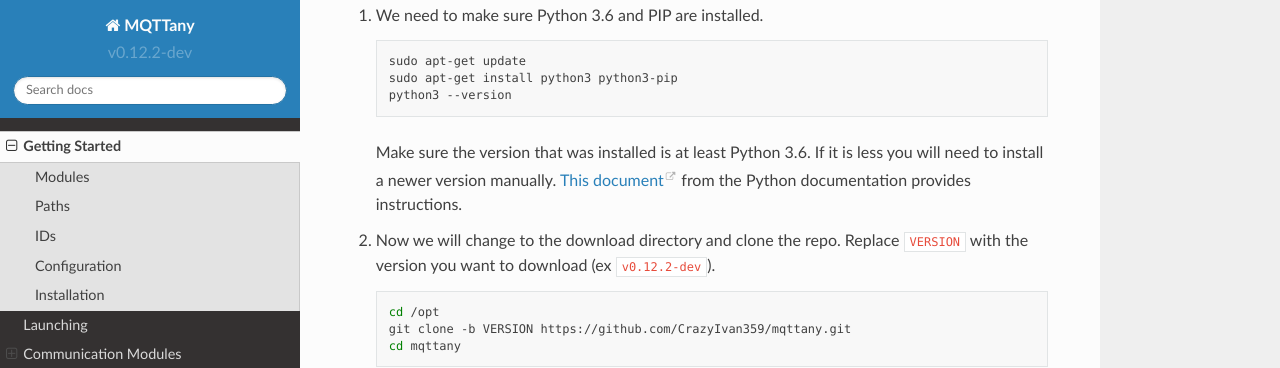
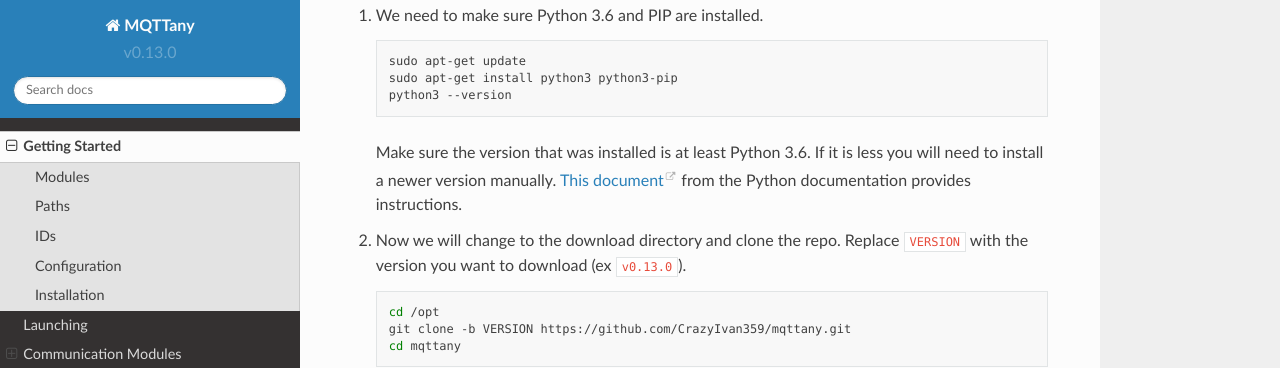
Before and after one commit to CrazyIvan359/mqttany, a Sphinx documentation site: the page built from source/start.rst, in a window 1280 px wide and 900 px high, scrolled down 1927 px. Shown: the top 368 px of the window. Built offline with Sphinx 7.4.7 and the Read the Docs theme 2.0.0, drawn with Linux system fonts in a browser that asks for light colours.

Commit message:
docs release v0.13.0

```diff
--- a/source/conf.py
+++ b/source/conf.py
@@ -48,7 +48,7 @@
 author = "Michael Murton"
 
 # The full version, including alpha/beta/rc tags
-release = "v0.12.2-dev"
+release = "v0.13.0"
 version = release
 
 # Provide global replace directives
```
